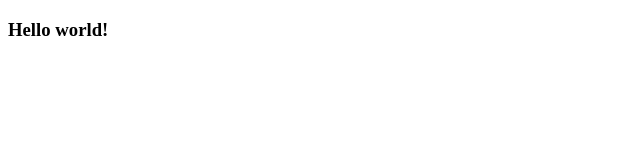
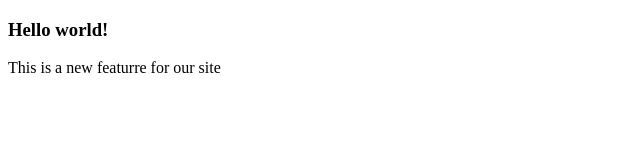
Before and after one commit to GuilleMos/lecture1, a plain HTML site: page index.html in a window 1280 px wide. Shown: the whole page, without its empty margins (0-640 px from the left). Drawn offline with Linux system fonts and the light colour scheme.

Commit message:
Add a new feature to the file

```diff
--- a/index.html
+++ b/index.html
@@ -5,5 +5,6 @@
 </head>
 <body>
 	<h3>Hello world!</h3>
+	<p>This is a new featurre for our site</p>
 </body>
 </html>
```
